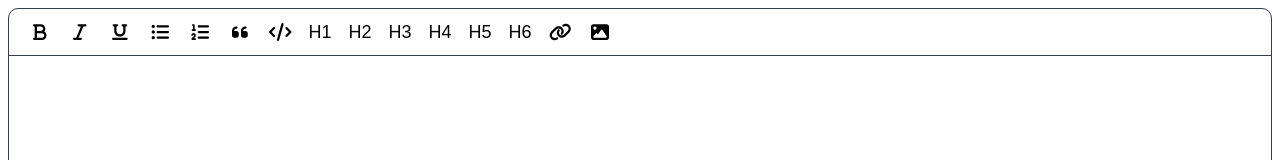
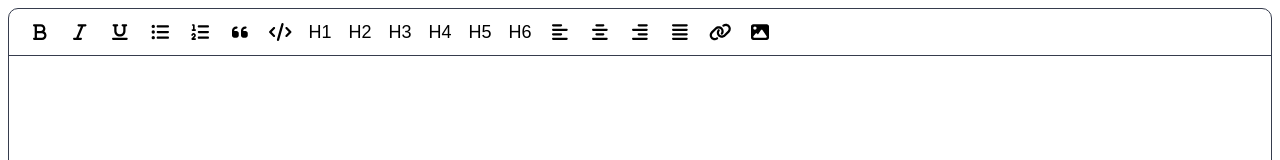
Before and after one commit to jowillianto/draftjs-wysiwyg, a React (Create React App) app: page / in a window 1280 px wide. Shown: the top 160 px of the page. Built offline with nearby package versions, Linux system fonts and the light colour scheme.

Commit message:
add alignment

```diff
--- /dev/null
+++ b/src/text-editor/align-map.tsx
@@ -0,0 +1,82 @@
+import {
+  ContentBlock,
+  ContentState,
+  EditorBlock,
+  EditorState
+} from "draft-js";
+import React from 'react'
+
+interface DraftBlockComponentProps extends React.PropsWithChildren{
+  block : ContentBlock,
+  contentState : ContentState,
+  blockProps : {
+    className : string,
+    src?      : string
+  }
+}
+
+function HOCWithClassName(elm : string): React.FC<DraftBlockComponentProps>{
+  return (props : DraftBlockComponentProps) : React.ReactElement => {
+    const className = props.blockProps.className
+    return (
+      React.createElement(
+        elm,
+        {className : className},
+        <EditorBlock {...props} />
+      )
+    )
+  }
+}
+
+export const ALIGNABLE : Record<string, React.FC<DraftBlockComponentProps> > = {
+  'header-one' : HOCWithClassName('h1'),
+  'header-three' : HOCWithClassName('h3'),
+  'header-five' : HOCWithClassName('h5'),
+  'header-two' : HOCWithClassName('h2'),
+  'header-four'  : HOCWithClassName('h4'),
+  'header-six'  : HOCWithClassName('h6'),
+  'section' : HOCWithClassName('section'),
+  'article' : HOCWithClassName('article'),
+  'unstyled' : HOCWithClassName('span'),
+}
+
+const CLASS_ALIGN : Record<string, string> = {
+  center  : 'text-editor-style-center',
+  left    : 'text-editor-style-left',
+  right   : 'text-editor-style-right',
+  justify : 'text-editor-style-justify'
+}
+
+interface DraftRenderer{
+  component : React.FC<DraftBlockComponentProps>,
+  editable  : boolean,
+  props     : Object
+}
+
+export default function blockStyleFn(block : ContentBlock) :
+DraftRenderer | undefined{
+  const blockType   = block.getType()
+  const splitBlock  = blockType.split(' ')
+  if(splitBlock.length == 2){
+    const [main, align]   = splitBlock
+    const element         = ALIGNABLE[main]
+    if(element)
+      return {
+        component : element,
+        editable  : true,
+        props     : {
+          className : CLASS_ALIGN[align]
+        }
+      }
+  }
+}
+
+export function getCurrentAlignment(state : EditorState) : [string, string]{
+  const content   = state.getCurrentContent()
+  const selection = state.getSelection()
+  const block     = content.getBlockForKey(selection.getEndKey())
+  const blockType = block.getType()
+  const splitBlock= blockType.split(' ')
+  return splitBlock.length === 2 ?
+    [splitBlock[0], splitBlock[1]]: [splitBlock[0], '']
+}
--- a/src/text-editor/editor-header.tsx
+++ b/src/text-editor/editor-header.tsx
@@ -12,7 +12,11 @@ import {
   faCode,
   faQuoteLeft,
   faLink,
-  faImage
+  faImage,
+  faAlignCenter,
+  faAlignJustify,
+  faAlignLeft,
+  faAlignRight
 } from "@fortawesome/free-solid-svg-icons"
 
 export default class EditorHeader extends React.Component{
@@ -55,6 +59,18 @@ export default class EditorHeader extends React.Component{
           <EditorToggle styleName='h4'>H4</EditorToggle>
           <EditorToggle styleName='h5'>H5</EditorToggle>
           <EditorToggle styleName='h6'>H6</EditorToggle>
+          <EditorToggle styleName = 'left'>
+            <FontAwesomeIcon icon = {faAlignLeft} />
+          </EditorToggle>
+          <EditorToggle styleName = 'center'>
+            <FontAwesomeIcon icon = {faAlignCenter} />
+          </EditorToggle>
+          <EditorToggle styleName = 'right'>
+            <FontAwesomeIcon icon = {faAlignRight} />
+          </EditorToggle>
+          <EditorToggle styleName = 'justify'>
+            <FontAwesomeIcon icon = {faAlignJustify} />
+          </EditorToggle>
           <EditorLinkToggle>
             <FontAwesomeIcon icon={faLink}/>
           </EditorLinkToggle>
--- a/src/text-editor/editor-toggle.tsx
+++ b/src/text-editor/editor-toggle.tsx
@@ -1,10 +1,12 @@
-import React from "react";
+import React from "react"
 import {
   EditorContext
 } from './text-editor'
 import {
   RichUtils,
+  EditorState
 } from 'draft-js'
+import { ALIGNABLE, getCurrentAlignment } from "./align-map";
 
 export const DRAFT_INLINE_STYLE : Record<string, string> = {
   'strike-through'  : "STRIKETHROUGH",
@@ -13,6 +15,7 @@ export const DRAFT_INLINE_STYLE : Record<string, string> = {
   italic            : "ITALIC",
   underline         : "UNDERLINE"
 }
+
 export const DRAFT_BLOCK_TYPE : Record<string, string> = {
   h1      : 'header-one',
   h2      : 'header-two',
@@ -28,6 +31,14 @@ export const DRAFT_BLOCK_TYPE : Record<string, string> = {
   codeblock : 'code-block',
   unstyled : 'unstyled'
 }
+
+export const DRAFT_BLOCK_ALIGNMENT_TYPE : Record<string, string> = {
+  center  : 'center',
+  justify : 'justify',
+  left    : 'left',
+  right   : 'right'
+}
+
 const typeKeys  = [
   ...Object.keys(DRAFT_BLOCK_TYPE), ...Object.keys(DRAFT_INLINE_STYLE)
 ] as const
@@ -48,6 +59,7 @@ export default class EditorToggle extends React.Component<InlineToggleProps>{
     // For the condition branches
     const inlineMap   = DRAFT_INLINE_STYLE[styleName]
     const blockMap    = DRAFT_BLOCK_TYPE[styleName]
+    const alignment   = DRAFT_BLOCK_ALIGNMENT_TYPE[styleName]
 
     // branches
     if(inlineMap){
@@ -56,31 +68,76 @@ export default class EditorToggle extends React.Component<InlineToggleProps>{
       this.context.setEditorState(newState)
     }
     else if(blockMap){
+      const splitBlock= getCurrentAlignment(editorState)
       const style     = DRAFT_BLOCK_TYPE[styleName]
-      const newState  = RichUtils.toggleBlockType(editorState, style)
-      this.context.setEditorState(newState)
+      const alignable = style in ALIGNABLE
+      if(splitBlock[1] !== ''){
+        const [main, align] = splitBlock
+        if(alignable)
+          this.setStateWithAlign(editorState, style, align)
+        else
+          this.setStateWithAlign(editorState, style)
+      }
+      else{
+        if(alignable)
+          this.setStateWithAlign(editorState, style, 'left')
+        else
+          this.setStateWithAlign(editorState, style)
+      }
+    }
+    else if(alignment){
+      const splitBlock= getCurrentAlignment(editorState)
+      const style     = DRAFT_BLOCK_ALIGNMENT_TYPE[styleName]
+      const alignable = splitBlock[0] in ALIGNABLE
+      if(splitBlock[1] != ''){
+        const [main, align] = splitBlock
+        this.setStateWithAlign(editorState, main, style)
+      }
+      else if(alignable)
+        this.setStateWithAlign(editorState, splitBlock[0], style)
     }
     else{
       console.warn(`${styleName} is not a valid type`)
     }
   }
+  setStateWithAlign(editorState : EditorState, style : string, align? : string){
+    if(align)
+      this.context.setEditorState(
+        RichUtils.toggleBlockType(editorState, `${style} ${align}`)
+      )
+    else
+      this.context.setEditorState(
+        RichUtils.toggleBlockType(editorState, `${style}`)
+      )
+  }
   isActive() : string{
     const styleName   = this.props.styleName
     const inlineMap   = DRAFT_INLINE_STYLE[styleName]
     const blockMap    = DRAFT_BLOCK_TYPE[styleName]
+    const alignment   = DRAFT_BLOCK_ALIGNMENT_TYPE[styleName]
     if(inlineMap){
       const styleSet  = this.context.editorState.getCurrentInlineStyle()
       return styleSet.includes(inlineMap) ? 'active' : ''
     }
-    else{
-      const selection = this.context.editorState.getSelection()
-      const blockKey  = selection.getEndKey()
-      const block     = this.context.editorState
-        .getCurrentContent()
-        .getBlockForKey(blockKey)
-      return block.getType() === blockMap ? 'active' : ''
+    else if(blockMap){
+      const splitBlock  = getCurrentAlignment(this.context.editorState)
+      if (splitBlock.length === 2){
+        const [main, align]   = splitBlock
+        return main === blockMap ? 'active' : ''
+      }
+      else{
+        return splitBlock[0] === blockMap ? 'active' : ''
+      }
     }
-
+    else if(alignment){
+      const splitBlock  = getCurrentAlignment(this.context.editorState)
+      if(splitBlock.length === 2){
+        const [main, align]   = splitBlock
+        return align === alignment ? 'active' : ''
+      }
+      else return ''
+    }
+    else return ''
   }
   onClick = (ev : React.MouseEvent) => {
     ev.preventDefault()
--- a/src/text-editor/text-editor.css
+++ b/src/text-editor/text-editor.css
@@ -1,6 +1,19 @@
 .text-editor {
   border: 1px solid var(--dark);
   border-radius: 10px;
+}
+
+.text-editor-style-center{
+  text-align  : center;
+}
+.text-editor-style-left{
+  text-align  : left;
+}
+.text-editor-style-right{
+  text-align  : right;
+}
+.text-editor-style-justify{
+  text-align  : justify;
 }
 
 .editor-toggle-select {
--- a/src/text-editor/text-editor.tsx
+++ b/src/text-editor/text-editor.tsx
@@ -9,11 +9,11 @@ import {
   DraftDecorator,
   RawDraftContentState,
   CompositeDecorator,
-  convertFromRaw,
-  convertToRaw
+  convertFromRaw
 } from 'draft-js'
 import "./text-editor.css"
 import getDefaultDecorators from "./decorators"
+import blockRendererFn from "./align-map"
 
 /*
   Editor Behaviour for Editor
@@ -156,6 +156,7 @@ export default class TextEditor extends React.Component<
             handleKeyCommand= {this.handleKeyCommand}
             ref             = {this.editorRef}
             keyBindingFn    = {keyMapping}
+            blockRendererFn = {blockRendererFn}
             {...behaviour}
             {...otherProps}
           />
```
